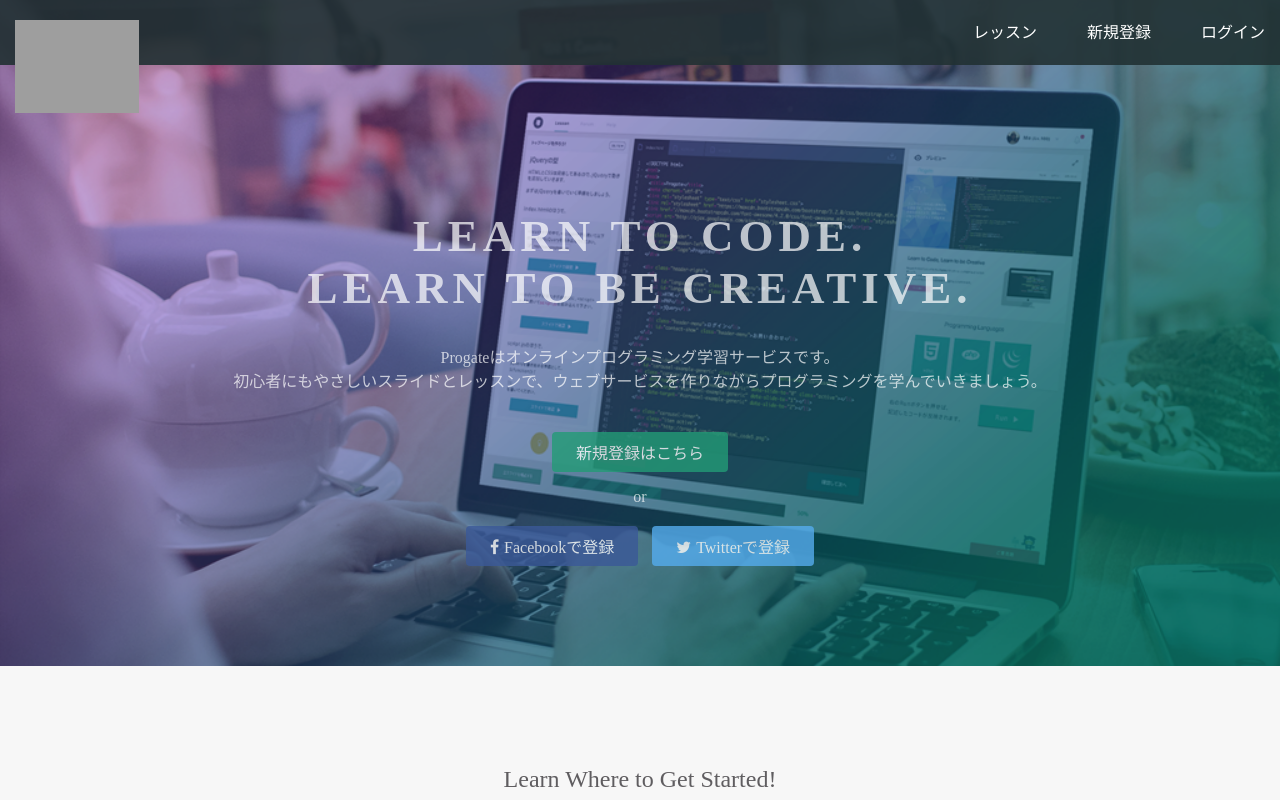
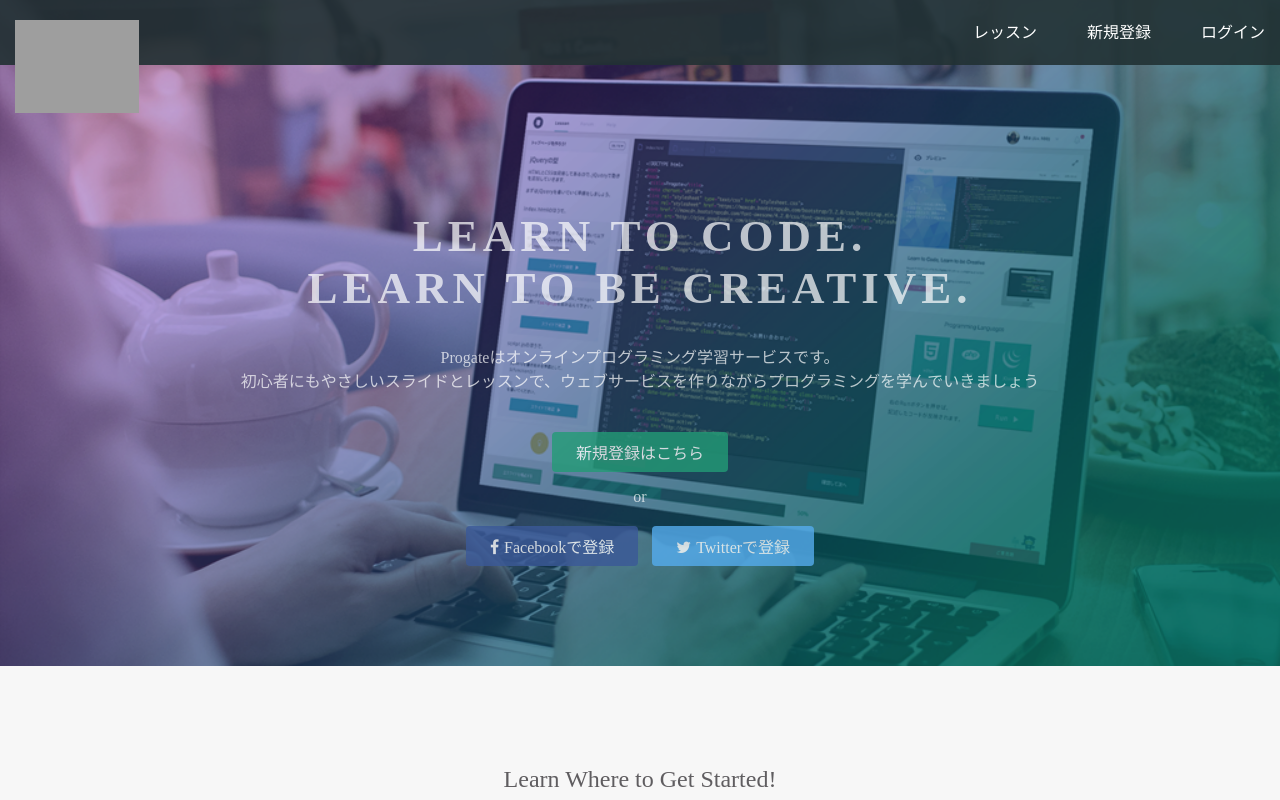
Before and after one commit to minoruru/minoruru.github.io, a plain HTML site: page index.html in a window 1280 px wide. Shown: the top 800 px of the page. Drawn offline with Linux system fonts and the light colour scheme; grey boxes are pictures that could not be loaded.

Commit message:
Update index.html

```diff
--- a/index.html
+++ b/index.html
@@ -24,7 +24,7 @@
   <div class="top-wrapper">
     <div class="container">
       <h1>LEARN TO CODE.<br>LEARN TO BE CREATIVE.</h1>
-      <p>Progateはオンラインプログラミング学習サービスです。<br>初心者にもやさしいスライドとレッスンで、ウェブサービスを作りながらプログラミングを学んでいきましょう。</p>
+      <p>Progateはオンラインプログラミング学習サービスです。<br>初心者にもやさしいスライドとレッスンで、ウェブサービスを作りながらプログラミングを学んでいきましょう</p>
       <div class="btn-wrapper">
         <a href="#" class="btn signup">新規登録はこちら</a>
         <p>or</p>
```
